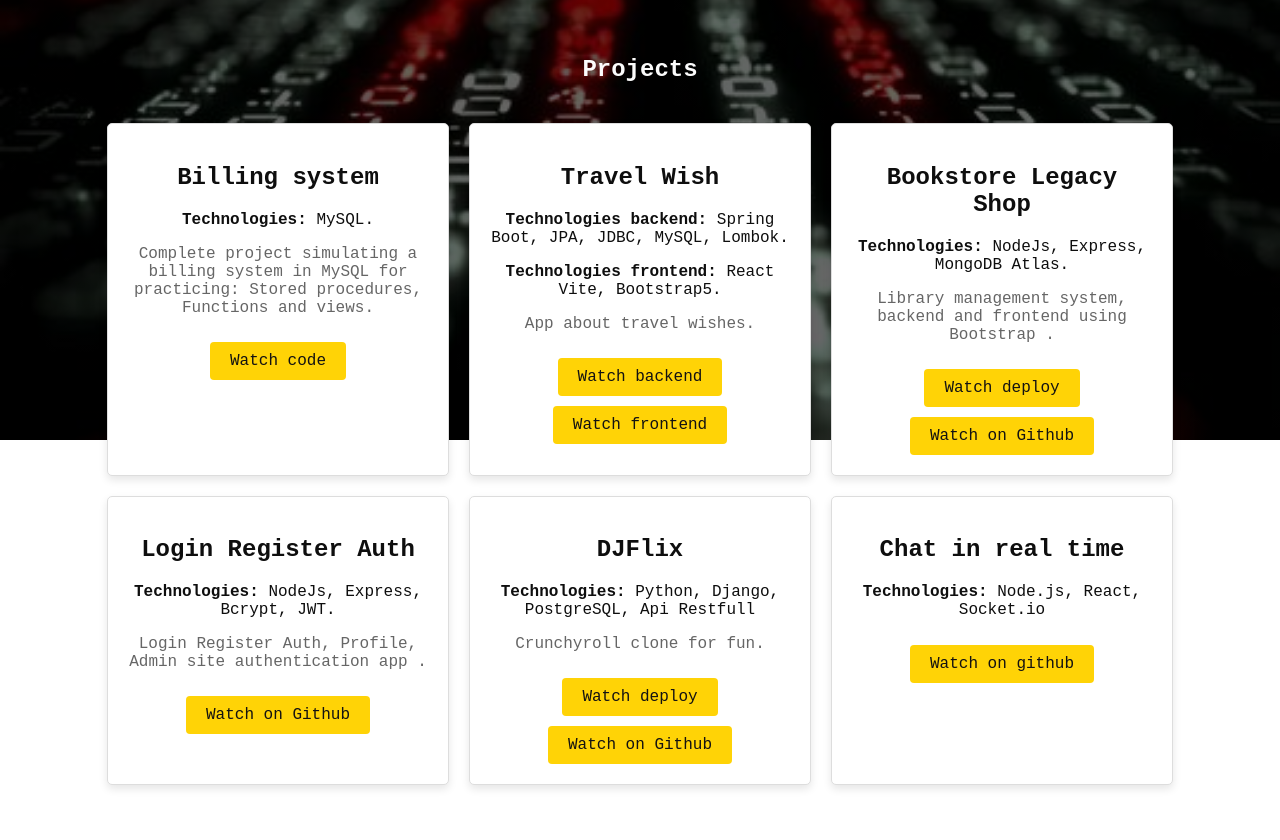
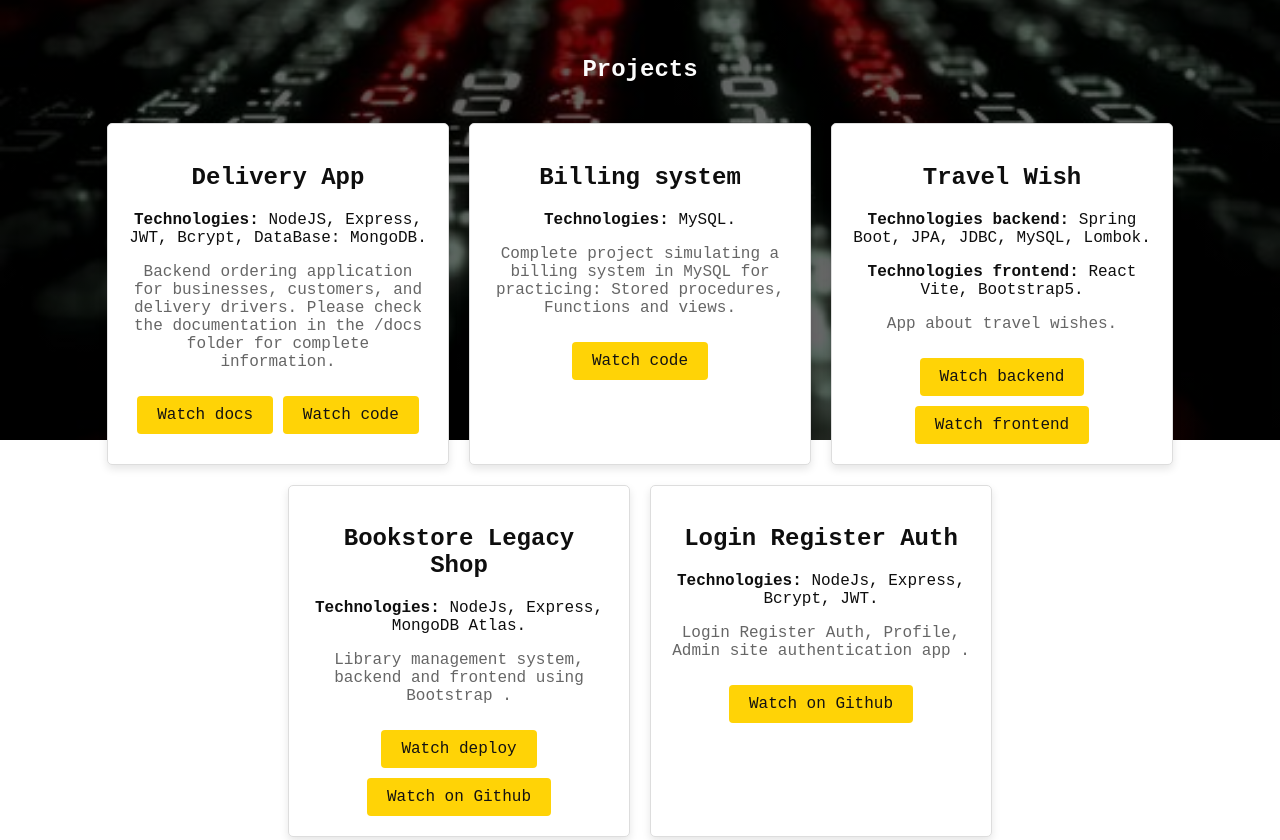
Before and after one commit to ceurrutia/profile, a website: page index.html in a window 1280 px wide. Shown: the part 360-1200 px from the top of the page. Drawn offline with Linux system fonts and the light colour scheme.

Commit message:
Addition project, app delivery

```diff
--- a/index.html
+++ b/index.html
@@ -27,6 +27,19 @@
   <section id="about">
     <h2>Projects</h2>
     <section id="projects" class="projects-container">
+
+      <div class="card">
+        <h2>Delivery App</h2>
+        <p><strong>Technologies:</strong> NodeJS, Express, JWT, Bcrypt, DataBase: MongoDB.</p>
+        <p class="description">
+          Backend ordering application for businesses, customers, and delivery drivers. Please check the documentation
+          in the /docs folder for complete information.
+        </p>
+        <a href="https://github.com/ceurrutia/delivery/tree/main/docs" target="_blank" class="btn">Watch docs</a>
+        <a href="https://github.com/ceurrutia/delivery" target="_blank" class="btn">Watch code</a>
+      </div>
+
+
       <div class="card">
         <h2>Billing system</h2>
         <p><strong>Technologies:</strong> MySQL.</p>
@@ -63,23 +76,7 @@
         </p>
         <a href="https://github.com/ceurrutia/login-register-auth" target="_blank" class="btn">Watch on Github</a>
       </div>
-      <div class="card">
-        <h2>DJFlix</h2>
-        <p>
-          <strong>Technologies:</strong> Python, Django, PostgreSQL, Api
-          Restfull
-        </p>
-        <p class="description">Crunchyroll clone for fun.</p>
-        <a href="https://urrutiace.pythonanywhere.com/" target="_blank" class="btn">Watch deploy</a>
 
-        <a href="https://github.com/ceurrutia/DJFLIX" target="_blank" class="btn">Watch on Github</a>
-      </div>
-      <div class="card">
-        <h2>Chat in real time</h2>
-        <p><strong>Technologies:</strong> Node.js, React, Socket.io</p>
-        <a href="https://github.com/ceurrutia/chat-node-react-socket.io-" target="_blank" class="btn">Watch on
-          github</a>
-      </div>
 
     </section>
   </section>
```
